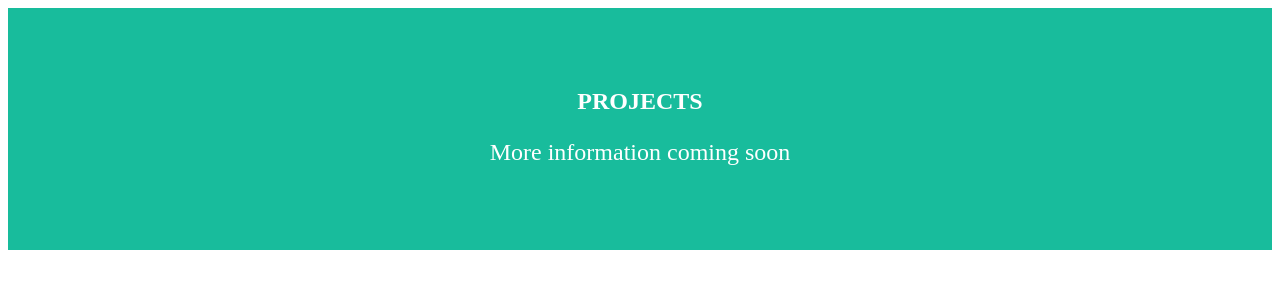
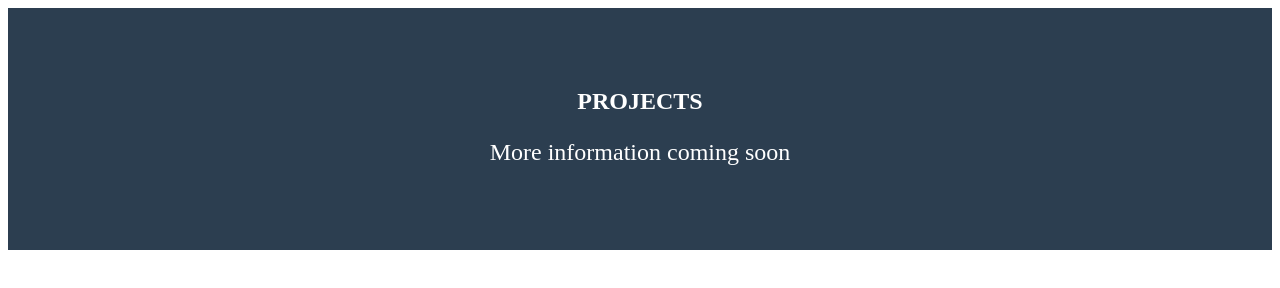
Before and after one commit to Echie/echie-net, a Gatsby site: page /Projects in a window 1280 px wide. Built offline with nearby package versions, Linux system fonts and the light colour scheme; Gatsby itself is replaced by a stand-in of ours.

Commit message:
Change color

```diff
--- a/src/pages/Projects.scss
+++ b/src/pages/Projects.scss
@@ -1,7 +1,7 @@
 @import '../common';
 
 .Projects {
-    background-color: $theme-success;
+    background-color: $theme-primary;
     padding: 60px $side-padding;
     text-align: center;
     color: #fff;
```
